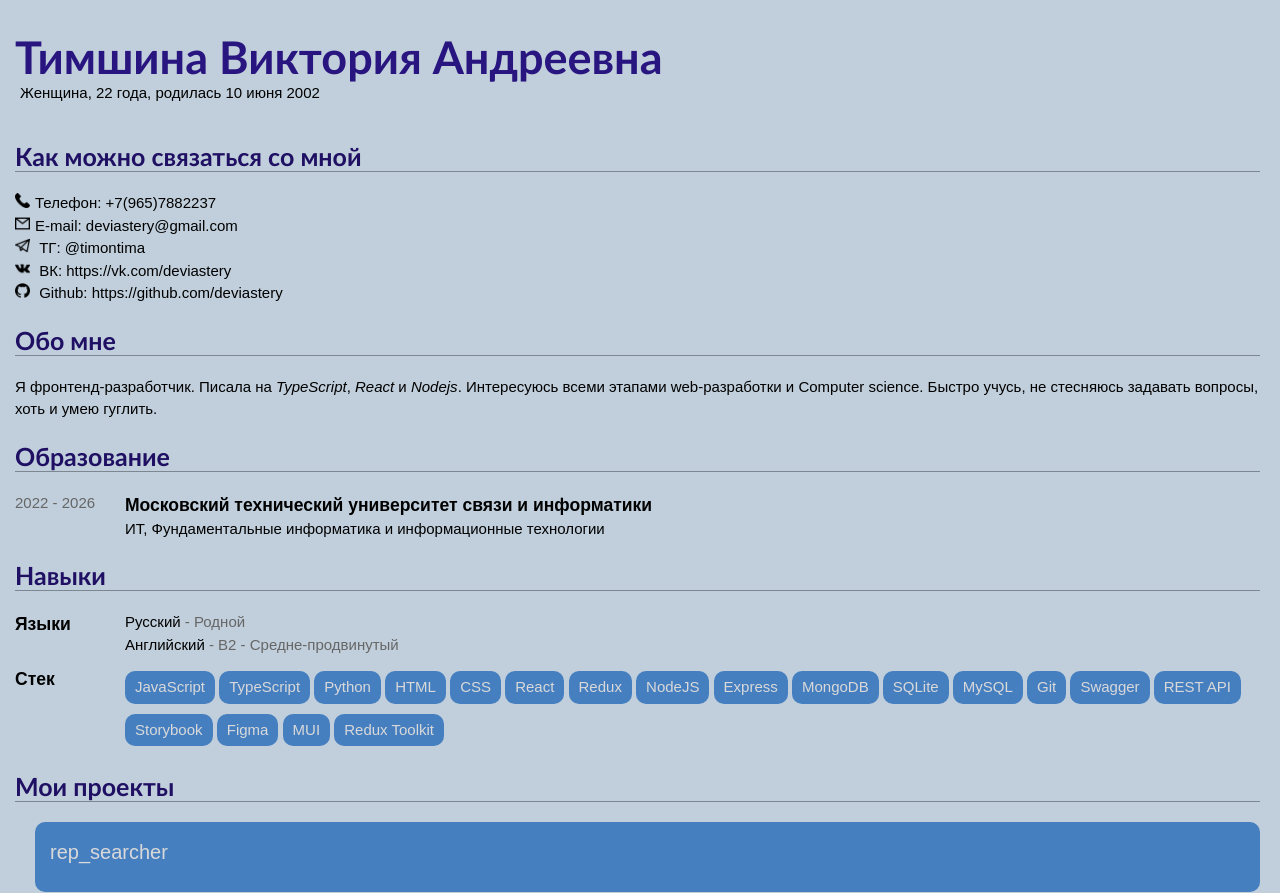
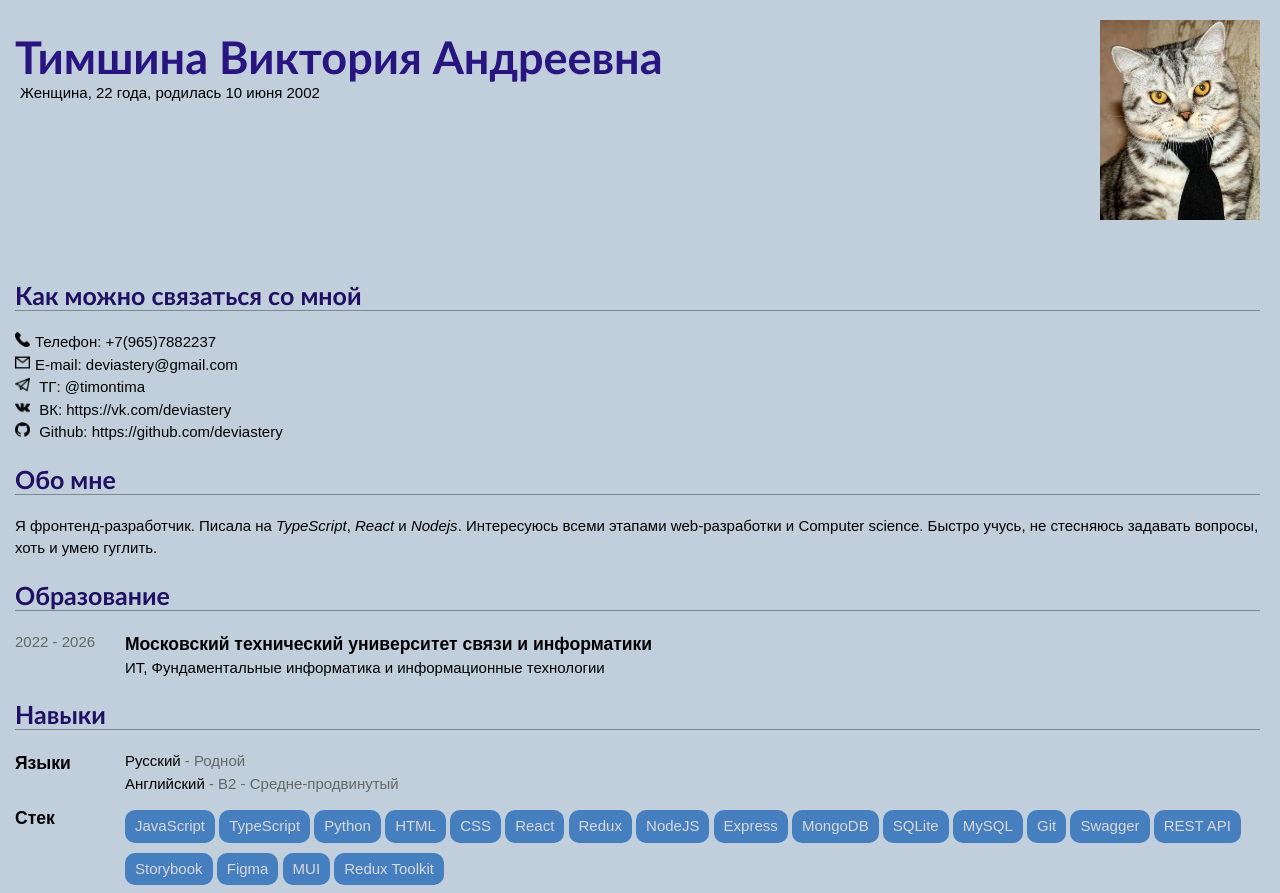
Before and after one commit to deviastery/my_portfolio, a plain HTML site: page index.html in a window 1280 px wide. Shown: the top 893 px of the page. Drawn offline with Linux system fonts and the light colour scheme.

Commit message:
add photo

```diff
--- a/index.html
+++ b/index.html
@@ -8,8 +8,11 @@
   </head>
   <body>
     <header>
-      <h1>Тимшина Виктория Андреевна</h1>
-      <p id="subtitle">Женщина, 22 года, родилась 10 июня 2002</p>
+      <div>
+        <h1>Тимшина Виктория Андреевна</h1>
+        <p id="subtitle">Женщина, 22 года, родилась 10 июня 2002</p>
+      </div>
+      <img src="img/photo.jpg" alt="Фото" class="photo" />
     </header>
 
     <main>
--- a/style.css
+++ b/style.css
@@ -7,6 +7,13 @@
 header {
   margin-bottom: 40px;
   margin-left: 15px;
+  display: flex;
+  justify-content: space-between;
+}
+
+.photo {
+  height: 200px;
+  margin: 20px;
 }
 
 main {
```
Also changed, not shown: img/photo.jpg (added).
